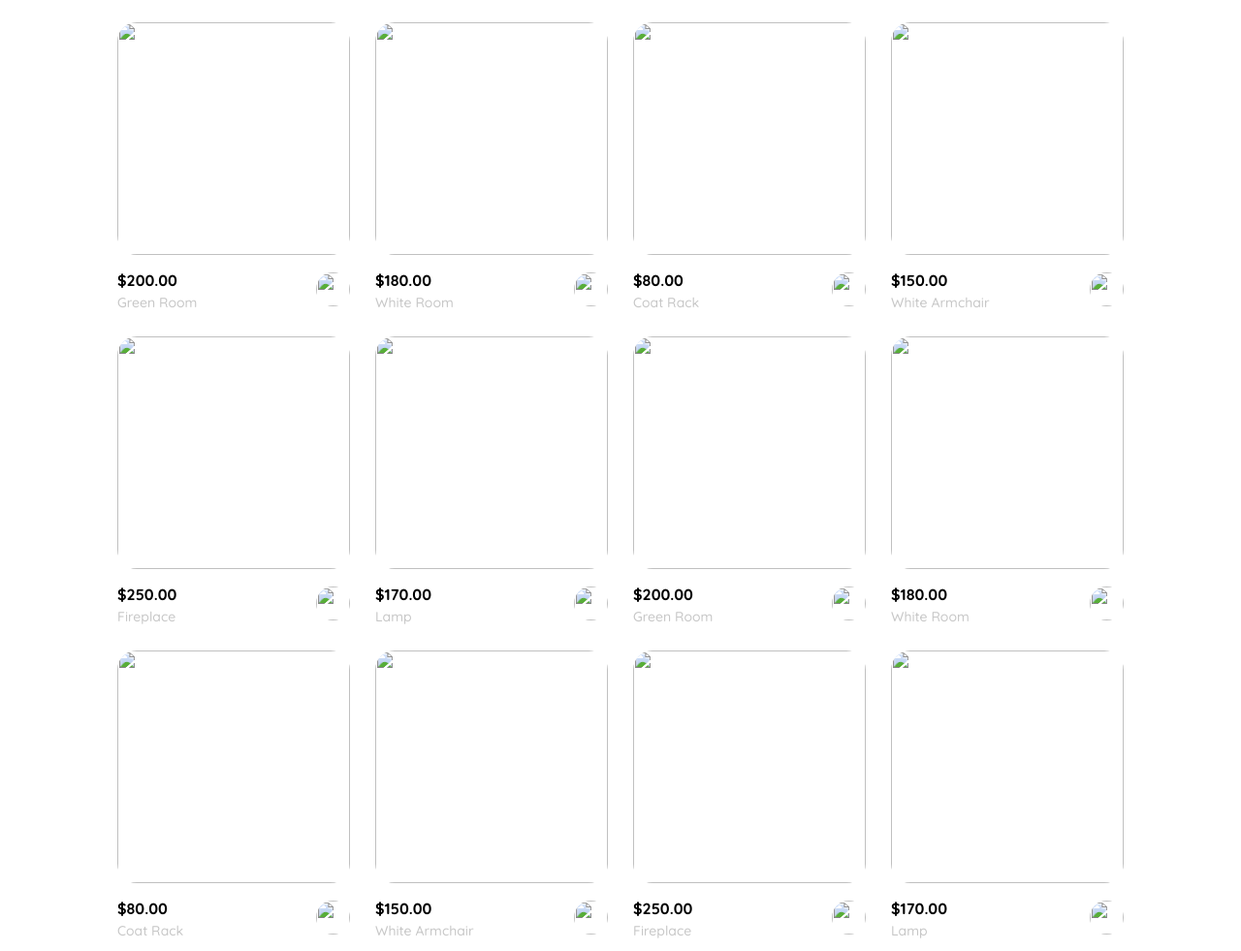
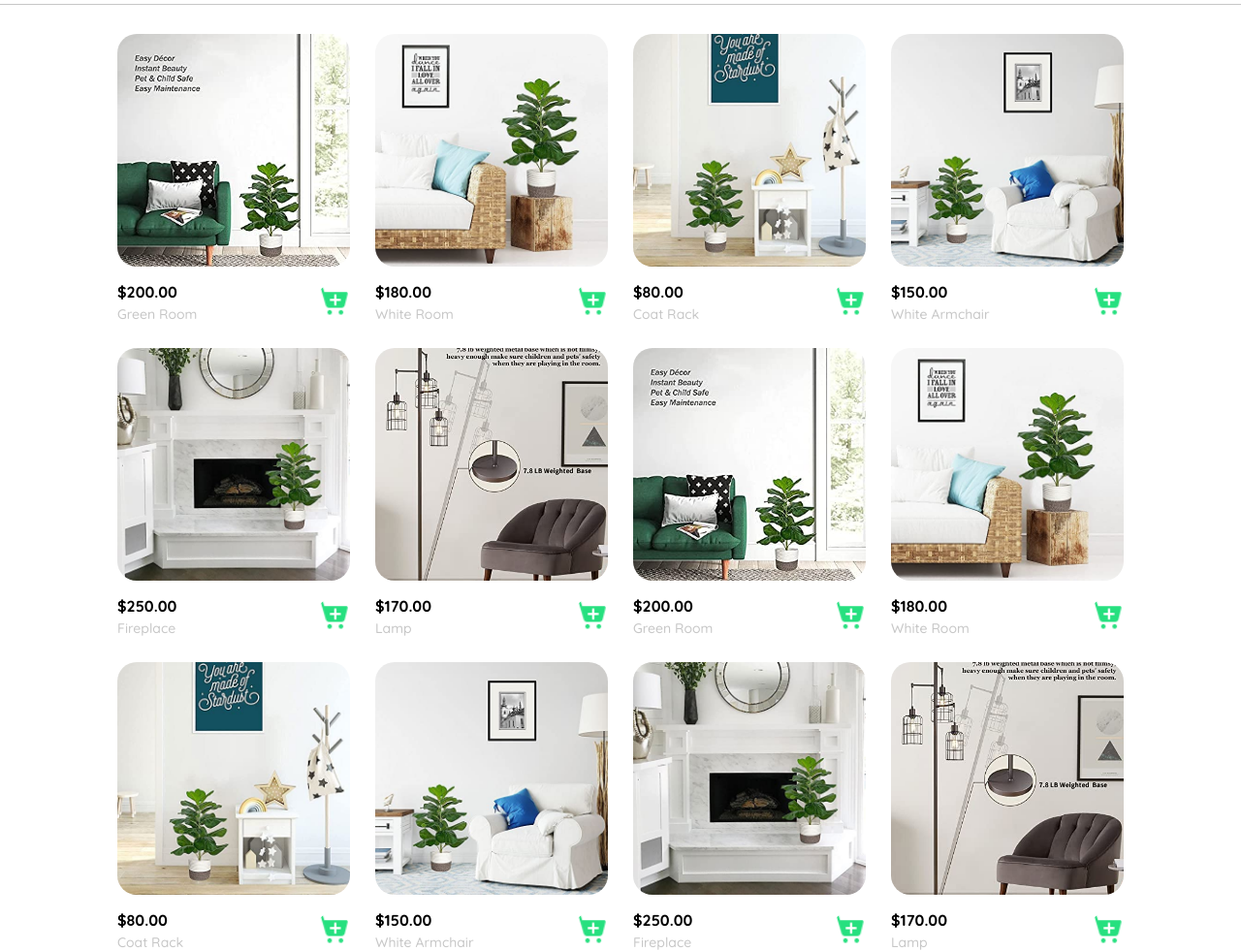
Before and after one commit to anahiquintero99/E-commerce, a plain HTML site: page index.html in a window 1280 px wide. Shown: the part 108-1089 px from the top of the page at 97% size. Drawn offline with Linux system fonts and the light colour scheme; the site is published under a folder, as on GitHub Pages, so addresses that start at the root find nothing.

Commit message:
fix the documents

```diff
--- a/index.html
+++ b/index.html
@@ -17,7 +17,7 @@
       <img src="img/icons8-menú-24.png" alt="menu" class="menu">
 
       <div class="navbar-left">
-        <img src="/img/logo.png" alt="logo" class="logo">
+        <img src="img/logo.png" alt="logo" class="logo">
 
         <ul>
           <li>
@@ -44,7 +44,7 @@
             <a href="myAccount.html" class="navbar-email">anahiquinterog@gmail.com</a>
           </li>
           <li class="navbar-shopping-cart">
-            <a href="myOrder.html"><img src="./img/icon-buy.png" alt=""></a>
+            <a href="myOrder.html"><img src="img/icon-buy.png" alt=""></a>
             <div>3</div>
           </li>
         </ul>
@@ -58,158 +58,158 @@
     <div class="cards-container">
 
       <div class="product-card">
-        <img src="/img/product1.jpeg" alt="">
+        <img src="img/product1.jpeg" alt="">
         <div class="product-info">
           <div>
             <p>$200.00</p>
             <p>Green Room</p>
           </div>
           <figure>
-            <img src="/img/icon-buy.png" alt="">
+            <img src="img/icon-buy.png" alt="">
           </figure>
         </div>
       </div>
 
       <div class="product-card">
-        <img src="/img/product2.jpeg" alt="">
+        <img src="img/product2.jpeg" alt="">
         <div class="product-info">
           <div>
             <p>$180.00</p>
             <p>White Room</p>
           </div>
           <figure>
-            <img src="/img/icon-buy.png" alt="">
+            <img src="img/icon-buy.png" alt="">
           </figure>
         </div>
       </div>
 
       <div class="product-card">
-        <img src="/img/product3.jpeg" alt="">
+        <img src="img/product3.jpeg" alt="">
         <div class="product-info">
           <div>
             <p>$80.00</p>
             <p>Coat Rack</p>
           </div>
           <figure>
-            <img src="/img/icon-buy.png" alt="">
+            <img src="img/icon-buy.png" alt="">
           </figure>
         </div>
       </div>
 
       <div class="product-card">
-        <img src="/img/product4.jpeg" alt="">
+        <img src="img/product4.jpeg" alt="">
         <div class="product-info">
           <div>
             <p>$150.00</p>
             <p>White Armchair</p>
           </div>
           <figure>
-            <img src="/img/icon-buy.png" alt="">
+            <img src="img/icon-buy.png" alt="">
           </figure>
         </div>
       </div>
 
       <div class="product-card">
-        <img src="/img/product5.jpeg" alt="">
+        <img src="img/product5.jpeg" alt="">
         <div class="product-info">
           <div>
             <p>$250.00</p>
             <p>Fireplace</p>
           </div>
           <figure>
-            <img src="/img/icon-buy.png" alt="">
+            <img src="img/icon-buy.png" alt="">
           </figure>
         </div>
       </div>
 
       <div class="product-card">
-        <img src="/img/product6.jpeg" alt="">
+        <img src="img/product6.jpeg" alt="">
         <div class="product-info">
           <div>
             <p>$170.00</p>
             <p>Lamp</p>
           </div>
           <figure>
-            <img src="/img/icon-buy.png" alt="">
+            <img src="img/icon-buy.png" alt="">
           </figure>
         </div>
       </div>
 
 
       <div class="product-card">
-        <img src="/img/product1.jpeg" alt="">
+        <img src="img/product1.jpeg" alt="">
         <div class="product-info">
           <div>
             <p>$200.00</p>
             <p>Green Room</p>
           </div>
           <figure>
-            <img src="/img/icon-buy.png" alt="">
+            <img src="img/icon-buy.png" alt="">
           </figure>
         </div>
       </div>
 
       <div class="product-card">
-        <img src="/img/product2.jpeg" alt="">
+        <img src="img/product2.jpeg" alt="">
         <div class="product-info">
           <div>
             <p>$180.00</p>
             <p>White Room</p>
           </div>
           <figure>
-            <img src="/img/icon-buy.png" alt="">
+            <img src="img/icon-buy.png" alt="">
           </figure>
         </div>
       </div>
 
       <div class="product-card">
-        <img src="/img/product3.jpeg" alt="">
+        <img src="img/product3.jpeg" alt="">
         <div class="product-info">
           <div>
             <p>$80.00</p>
             <p>Coat Rack</p>
           </div>
           <figure>
-            <img src="/img/icon-buy.png" alt="">
+            <img src="img/icon-buy.png" alt="">
           </figure>
         </div>
       </div>
 
       <div class="product-card">
-        <img src="/img/product4.jpeg" alt="">
+        <img src="img/product4.jpeg" alt="">
         <div class="product-info">
           <div>
             <p>$150.00</p>
             <p>White Armchair</p>
           </div>
           <figure>
-            <img src="/img/icon-buy.png" alt="">
+            <img src="img/icon-buy.png" alt="">
           </figure>
         </div>
       </div>
 
       <div class="product-card">
-        <img src="/img/product5.jpeg" alt="">
+        <img src="img/product5.jpeg" alt="">
         <div class="product-info">
           <div>
             <p>$250.00</p>
             <p>Fireplace</p>
           </div>
           <figure>
-            <img src="/img/icon-buy.png" alt="">
+            <img src="img/icon-buy.png" alt="">
           </figure>
         </div>
       </div>
 
       <div class="product-card">
-        <img src="/img/product6.jpeg" alt="">
+        <img src="img/product6.jpeg" alt="">
         <div class="product-info">
           <div>
             <p>$170.00</p>
             <p>Lamp</p>
           </div>
           <figure>
-            <img src="/img/icon-buy.png" alt="">
+            <img src="img/icon-buy.png" alt="">
           </figure>
         </div>
       </div>
```
Also changed, not shown: html/sendEmail.html (+2 -2 lines).
